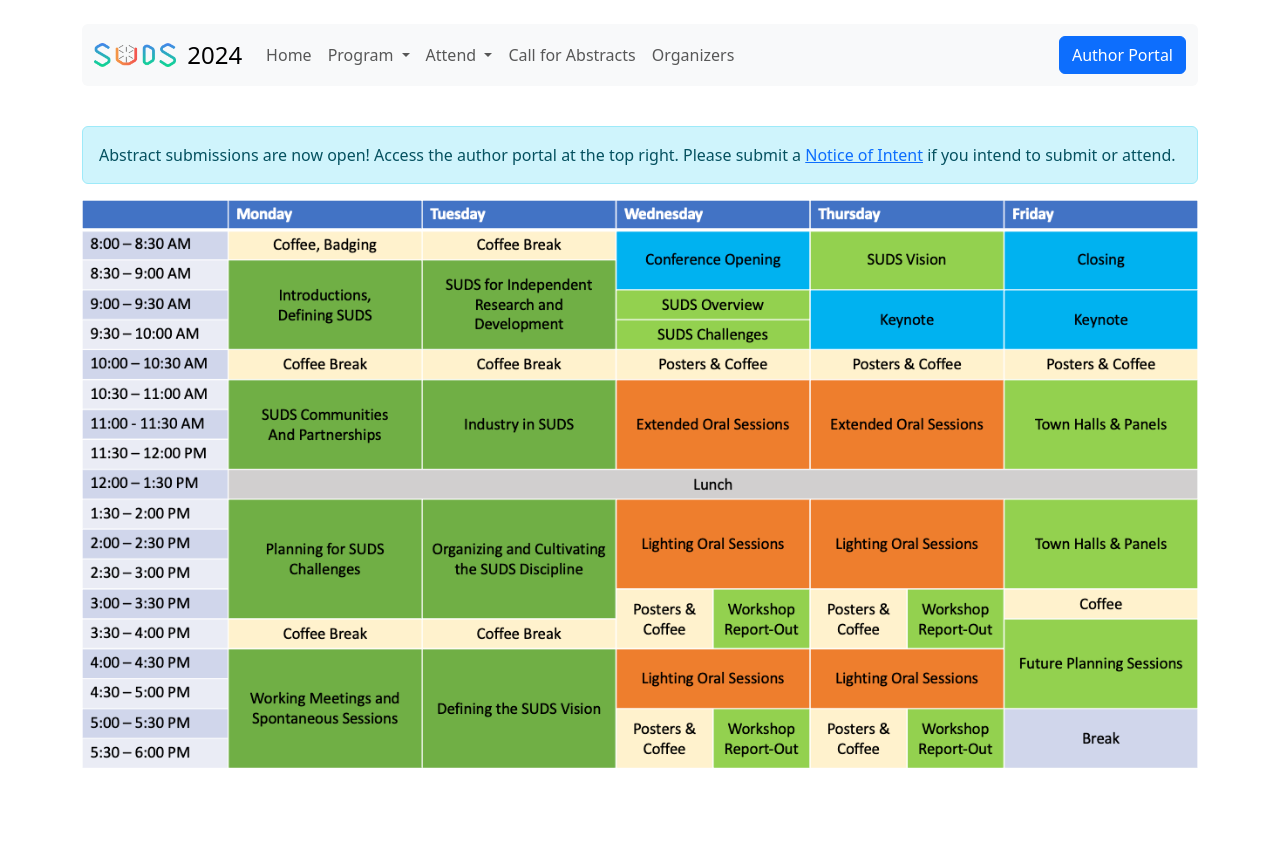
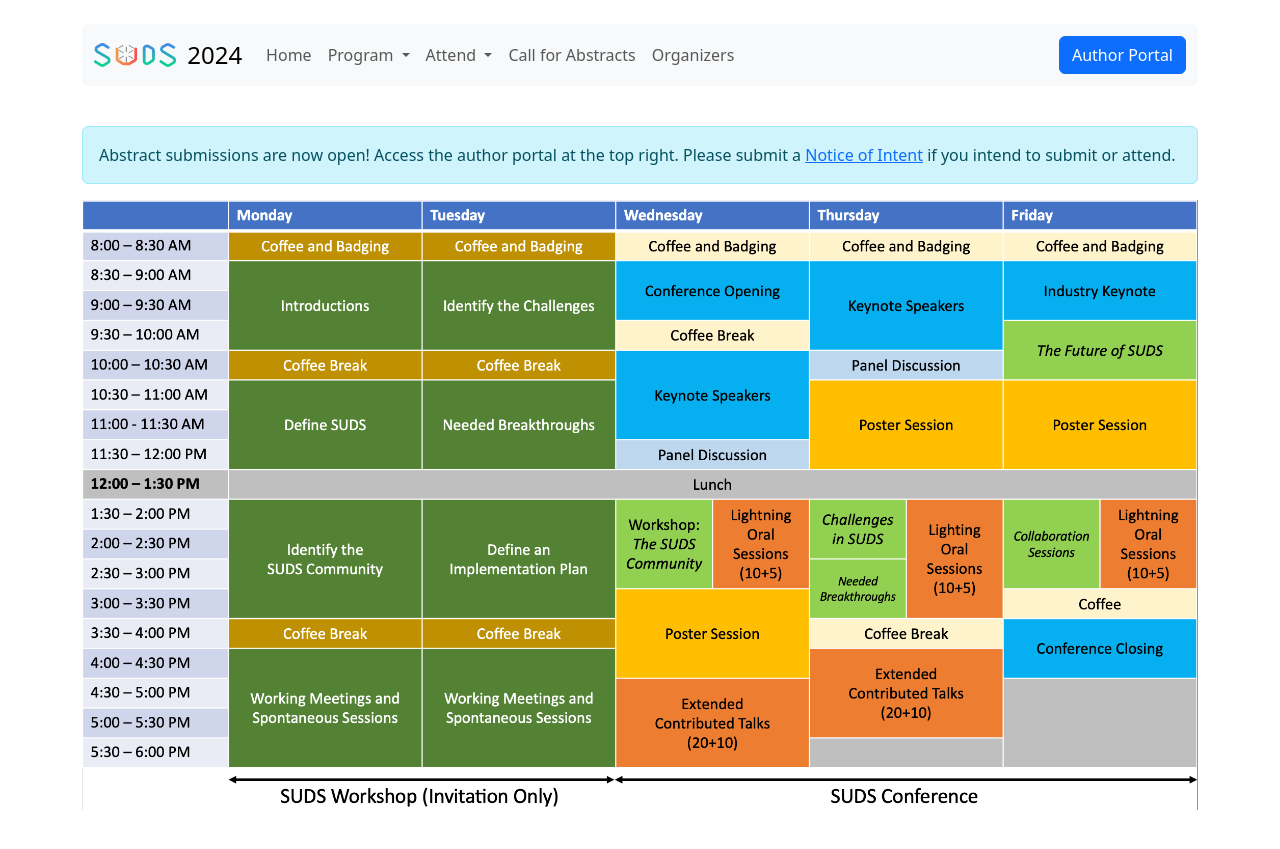
Before and after one commit to JPLMLIA/sudsconf, a Jekyll site: the page built from program/glance.md, in a window 1280 px wide. Shown: the top 849 px of the page. Built offline with Jekyll 4.4.1, drawn with Linux system fonts in a browser that asks for light colours; a script that is not in the unit is left out; comment, search, counter and statistics services are not loaded.

Commit message:
Updated Conference Schedule

```diff
--- a/program/glance.md
+++ b/program/glance.md
@@ -4,4 +4,4 @@ title: Schedule at a Glance
 toc: False
 ---
 
-<img src="/assets/20231106-sched.png" class="img-fluid" alt="A table summarizing the SUDS workshop and conference schedule.">
+<img src="/assets/20240416-sched.png" class="img-fluid" alt="A table summarizing the SUDS workshop and conference schedule.">
```
Also changed, not shown: assets/20240416-sched.png (added).
